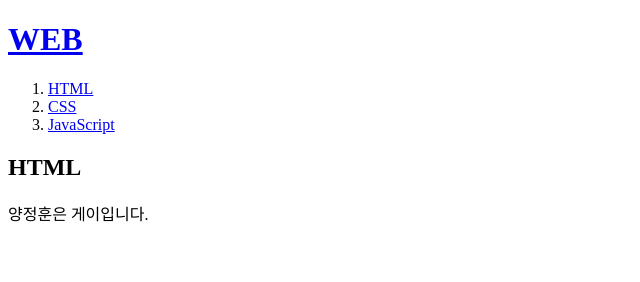
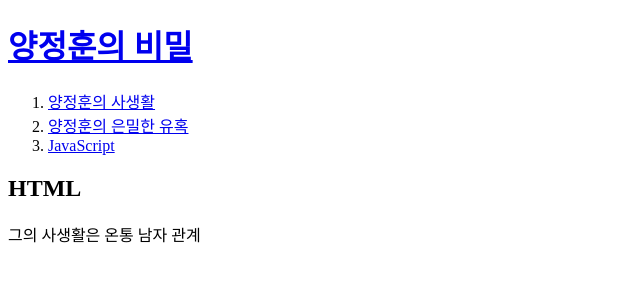
Before and after one commit to jominsang/web1, a plain HTML site: page 1.html in a window 1280 px wide. Shown: the whole page, without its empty margins (0-640 px from the left). Drawn offline with Linux system fonts and the light colour scheme.

Commit message:
Update 1.html

```diff
--- a/1.html
+++ b/1.html
@@ -5,15 +5,15 @@
   <meta charset="utf-8">
 </head>
 <body>
-  <h1><a href="index.html">WEB</a></h1>
+  <h1><a href="index.html">양정훈의 비밀</a></h1>
   <ol>
-    <li><a href="1.html">HTML</a></li>
-    <li><a href="2.html">CSS</a></li>
+    <li><a href="1.html">양정훈의 사생활</a></li>
+    <li><a href="2.html">양정훈의 은밀한 유혹</a></li>
     <li><a href="3.html">JavaScript</a></li>
   </ol>
   <h2>HTML</h2>
   <p>
-    양정훈은 게이입니다.
+    그의 사생활은 온통 남자 관계
   </p>
 </body>
 </html>
```
